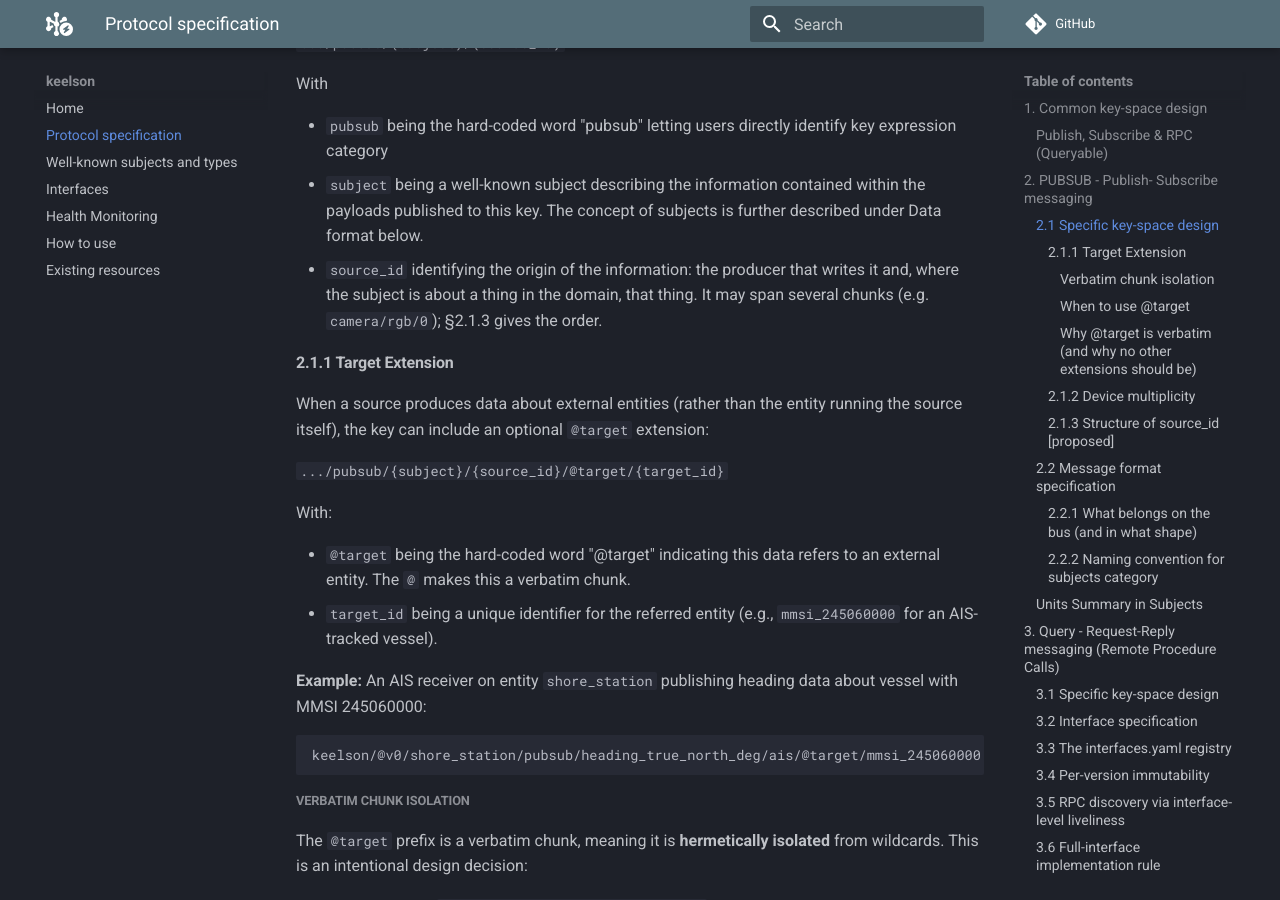
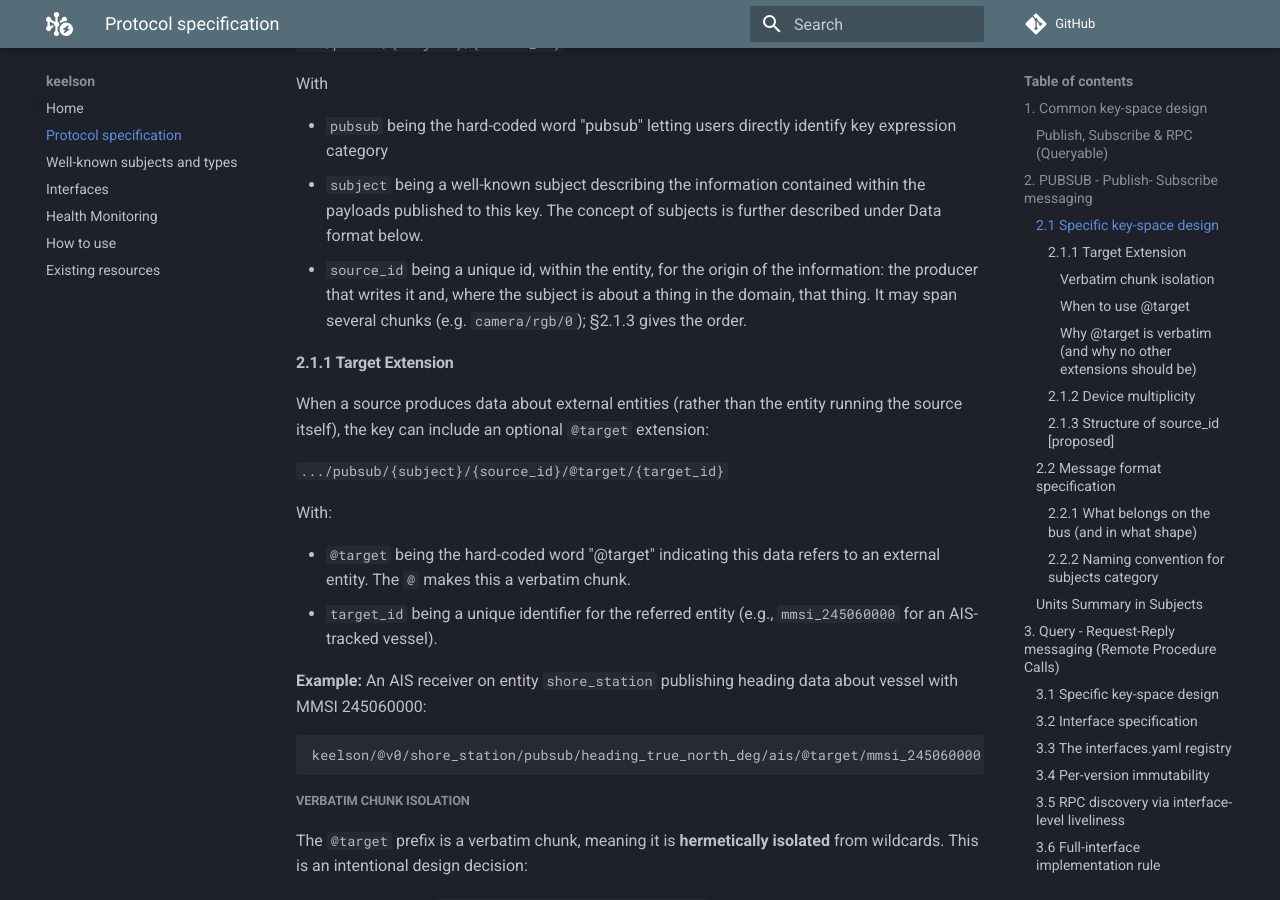
Before and after one commit to RISE-Maritime/keelson, an MkDocs documentation site: the page built from docs/protocol-specification.md, in a window 1280 px wide and 900 px high, scrolled down 1307 px. Built offline with MkDocs 1.6.1 and Material for MkDocs 9.7.7, drawn with Linux system fonts in a browser that asks for light colours; comment, search, counter and statistics services are not loaded; some of the changed text lies outside the part shown.

Commit message:
docs(spec): source_id stays a unique id; say where uniqueness holds
Co-Authored-By: Claude Opus 5 (1M context) <noreply@anthropic.com>

````diff
--- a/docs/protocol-specification.md
+++ b/docs/protocol-specification.md
@@ -41,7 +41,7 @@ With
 
 * `pubsub` being the hard-coded word "pubsub" letting users directly identify key expression category
 * `subject` being a well-known subject describing the information contained within the payloads published to this key. The concept of subjects is further described under Data format below.
-* `source_id` identifying the origin of the information: the producer that writes it and, where the subject is about a thing in the domain, that thing. It may span several chunks (e.g. `camera/rgb/0`); §2.1.3 gives the order.
+* `source_id` being a unique id, within the entity, for the origin of the information: the producer that writes it and, where the subject is about a thing in the domain, that thing. It may span several chunks (e.g. `camera/rgb/0`); §2.1.3 gives the order.
 
 #### 2.1.1 Target Extension
 
@@ -186,9 +186,9 @@ edition, an encounter). Left to right:
 {producer}/{scope…}/{identity}
 ```
 
-* `producer` — who writes. Any number of chunks (`gnss/0`, `n2k/primary/yden02/180`).
+* `producer` — who writes. Any number of chunks (`gnss/0`, `n2k/primary/yden02/180`). Unique within the entity.
 * `scope` — zero or more chunks narrowing where the identity lives (a voyage id).
-* `identity` — the thing itself, last (§2.1.2).
+* `identity` — the thing itself, last (§2.1.2). Unique within its scope.
 
 A measurement subject has `producer` only, or `producer` and a device instance
 (§2.1.2).
````
